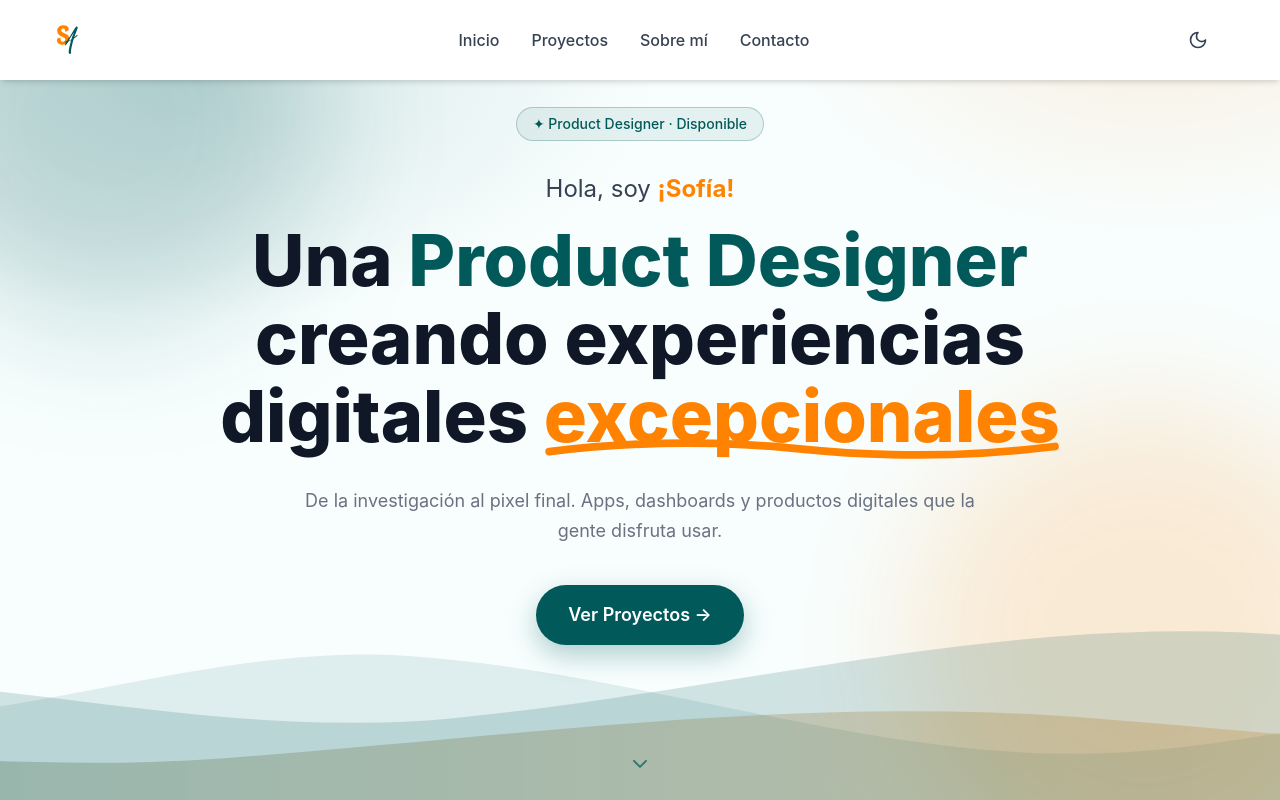
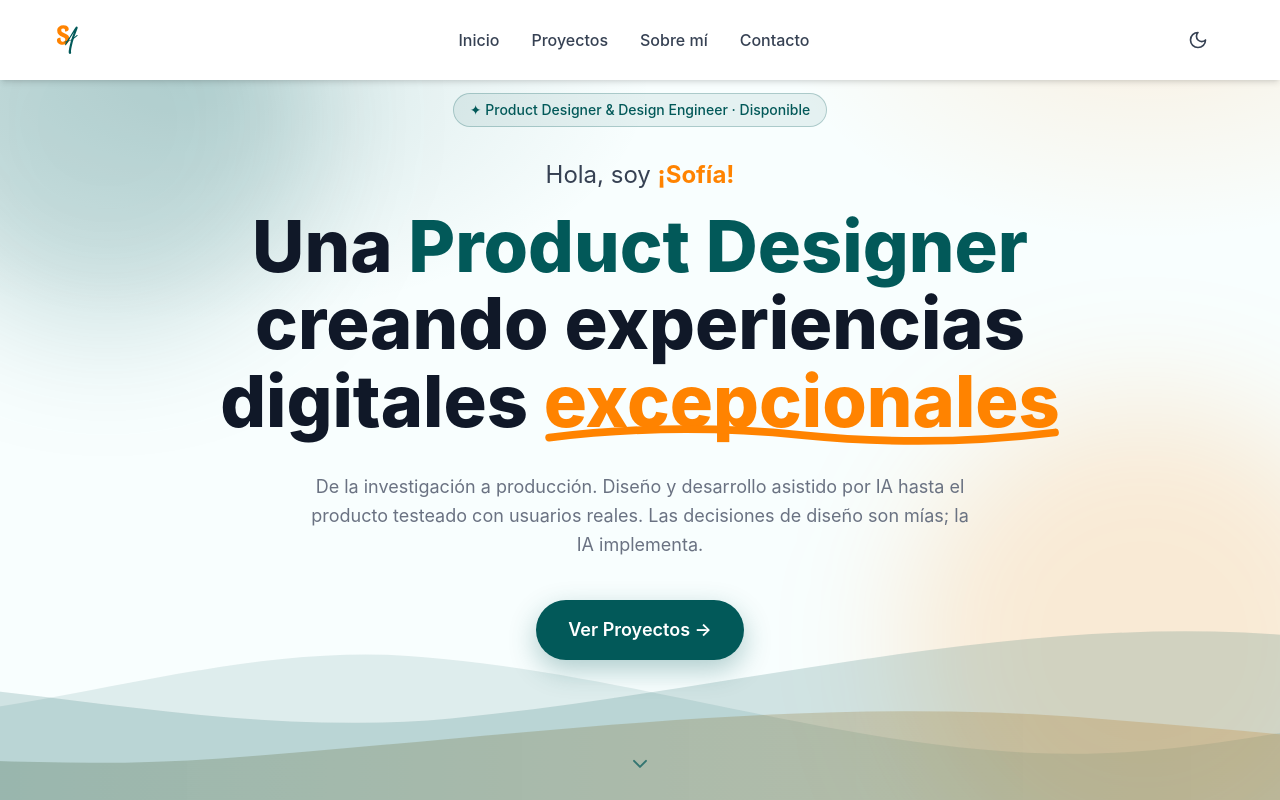
Before and after one commit to Sofi-Alvarez/Portafolio-web, a React (Vite) app: page / in a window 1280 px wide. Shown: the top 800 px of the page. Built offline with nearby package versions, Linux system fonts and the light colour scheme.

Commit message:
Hero: badge Product Designer & Design Engineer y nueva bajada
Co-Authored-By: Claude Opus 5.5 <noreply@anthropic.com>
Claude-Session: https://claude.ai/code/session_015sUfThEWs3Get5ZXSDNodz

```diff
--- a/src/app/components/Hero.tsx
+++ b/src/app/components/Hero.tsx
@@ -127,14 +127,14 @@ export function Hero() {
           initial={{ opacity: 0, y: 20 }}
           animate={{ opacity: 1, y: 0 }}
           transition={{ duration: 0.6, ease: [0.22, 1, 0.36, 1] }}
-          className="inline-flex items-center gap-2 rounded-full border px-4 py-1.5 text-sm font-medium"
+          className="inline-flex items-center gap-2 rounded-full border px-3 sm:px-4 py-1.5 text-xs sm:text-sm font-medium whitespace-nowrap"
           style={{
             borderColor: "rgba(2,89,89,0.25)",
             background: isDark ? "rgba(2,89,89,0.18)" : "rgba(2,89,89,0.08)",
             color: isDark ? "#4ecfcf" : "#025959",
           }}
         >
-          ✦ Product Designer · Disponible
+          ✦ Product Designer & Design Engineer · Disponible
         </motion.span>
 
         {/* Greeting */}
@@ -187,8 +187,9 @@ export function Hero() {
           animate={{ opacity: 1, y: 0 }}
           transition={{ delay: 0.26, duration: 0.8, ease: [0.22, 1, 0.36, 1] }}
         >
-          De la investigación al pixel final. Apps, dashboards y productos
-          digitales que la gente disfruta usar.
+          De la investigación a producción. Diseño y desarrollo asistido por IA
+          hasta el producto testeado con usuarios reales. Las decisiones de
+          diseño son mías; la IA implementa.
         </motion.p>
 
         {/* CTA */}
```
